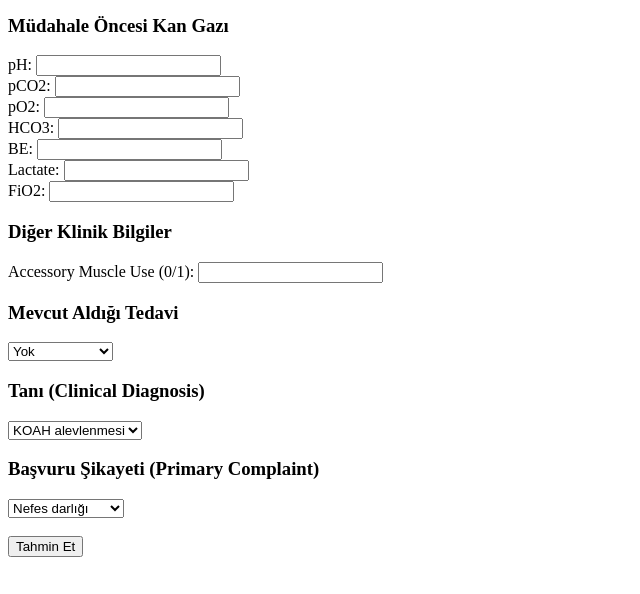
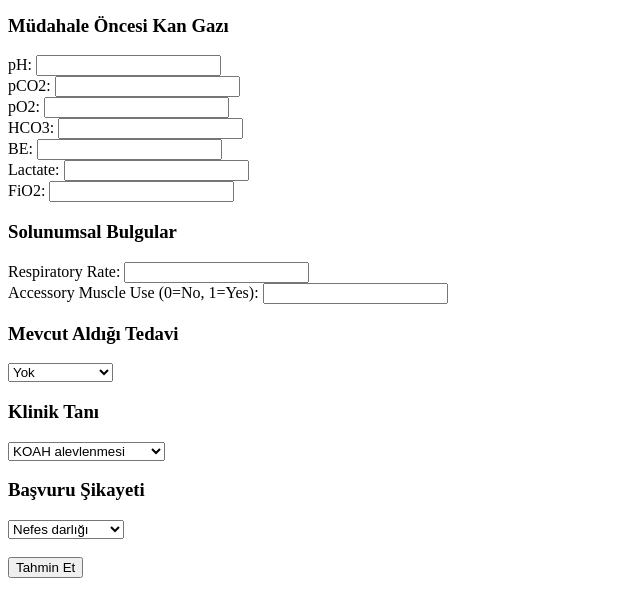
Before and after one commit to ramazansabirli/Entube3, a FastAPI app: page / in a window 1280 px wide. Shown: the part 761-1355 px from the top of the page, without its empty margins (0-640 px from the left). Before the commit the page ends 1318 px from the top, so only its background shows below. Run offline with FastAPI, Linux system fonts and the light colour scheme.

Commit message:
form.html

```diff
--- a/templates/form.html
+++ b/templates/form.html
@@ -5,7 +5,6 @@
 <body>
     <h2>Hasta Verisi Girişi</h2>
     <form action="/form-predict/" method="post">
-
         <h3>Demografi</h3>
         Age: <input type="number" name="Age"><br>
         Sex (0=Male, 1=Female): <input type="number" name="Sex"><br>
@@ -46,8 +45,9 @@
         Lactate: <input type="number" step="0.01" name="Lactate_pre"><br>
         FiO2: <input type="number" name="FiO2_pre"><br>
 
-        <h3>Diğer Klinik Bilgiler</h3>
-        Accessory Muscle Use (0/1): <input type="number" name="Accessory_Muscle_Use"><br>
+        <h3>Solunumsal Bulgular</h3>
+        Respiratory Rate: <input type="number" name="Respiratory_Rate"><br>
+        Accessory Muscle Use (0=No, 1=Yes): <input type="number" name="Accessory_Muscle_Use"><br>
 
         <h3>Mevcut Aldığı Tedavi</h3>
         <select name="Current_Treatment">
@@ -57,20 +57,24 @@
           <option value="NIMV">NIMV</option>
         </select><br>
 
-        <h3>Tanı (Clinical Diagnosis)</h3>
+        <h3>Klinik Tanı</h3>
         <select name="Clinical_Diagnosis">
           <option value="KOAH alevlenmesi">KOAH alevlenmesi</option>
           <option value="Pnömoni">Pnömoni</option>
           <option value="Pulmoner emboli">Pulmoner emboli</option>
           <option value="Astım krizi">Astım krizi</option>
+          <option value="ARDS">ARDS</option>
+          <option value="Kardiyojenik AC ödemi">Kardiyojenik AC ödemi</option>
         </select><br>
 
-        <h3>Başvuru Şikayeti (Primary Complaint)</h3>
+        <h3>Başvuru Şikayeti</h3>
         <select name="Primary_Complaint">
           <option value="Nefes darlığı">Nefes darlığı</option>
           <option value="Bilinç değişikliği">Bilinç değişikliği</option>
           <option value="Hipotansiyon">Hipotansiyon</option>
           <option value="Göğüs ağrısı">Göğüs ağrısı</option>
+          <option value="Ateş">Ateş</option>
+          <option value="Yorgunluk">Yorgunluk</option>
         </select><br>
 
         <br>
```
